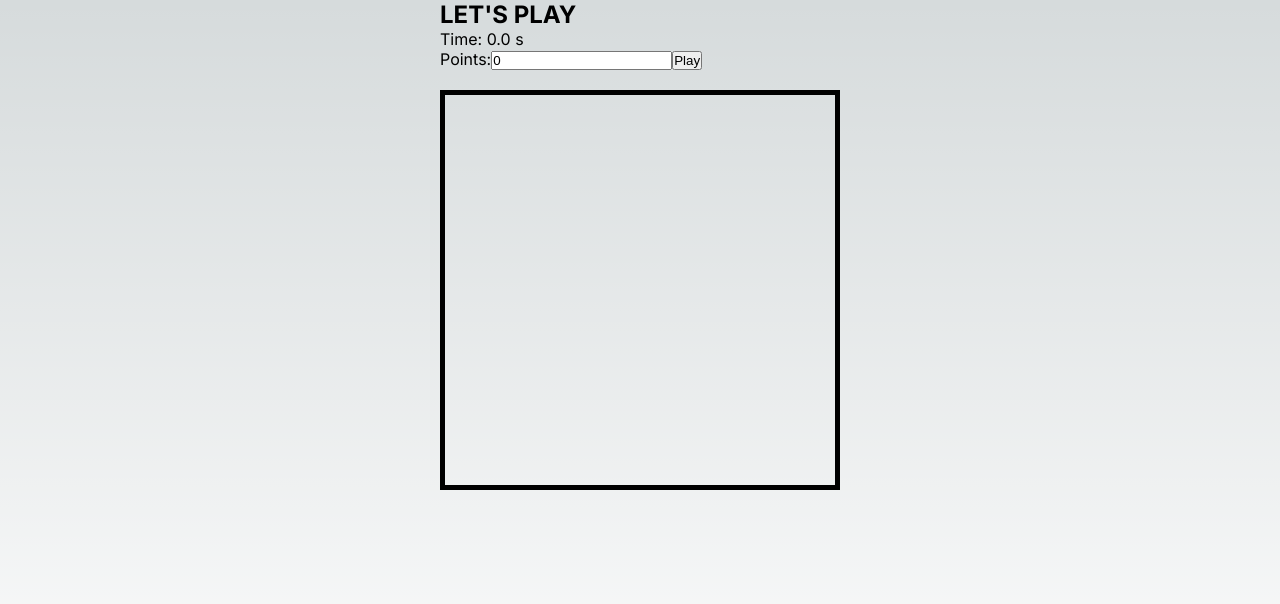
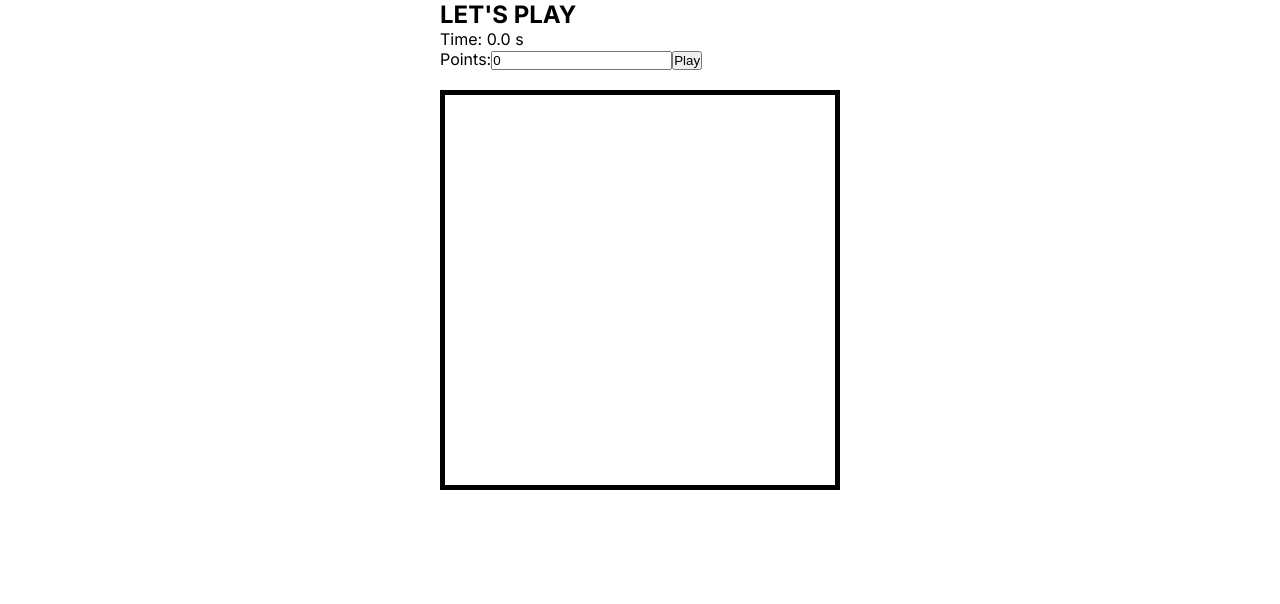
Before and after one commit to nevermore6264/HAIBAZO_EntranceTest_React_ClearThePoints, a Next.js app: page / in a window 1280 px wide. Shown: the top 604 px of the page. Built offline with nearby package versions, Linux system fonts and the light colour scheme.

Commit message:
Update css

```diff
--- a/app/globals.css
+++ b/app/globals.css
@@ -88,12 +88,7 @@ body {
 
 body {
   color: rgb(var(--foreground-rgb));
-  background: linear-gradient(
-      to bottom,
-      transparent,
-      rgb(var(--background-end-rgb))
-    )
-    rgb(var(--background-start-rgb));
+  background: #ffffff;
 }
 
 a {
```
